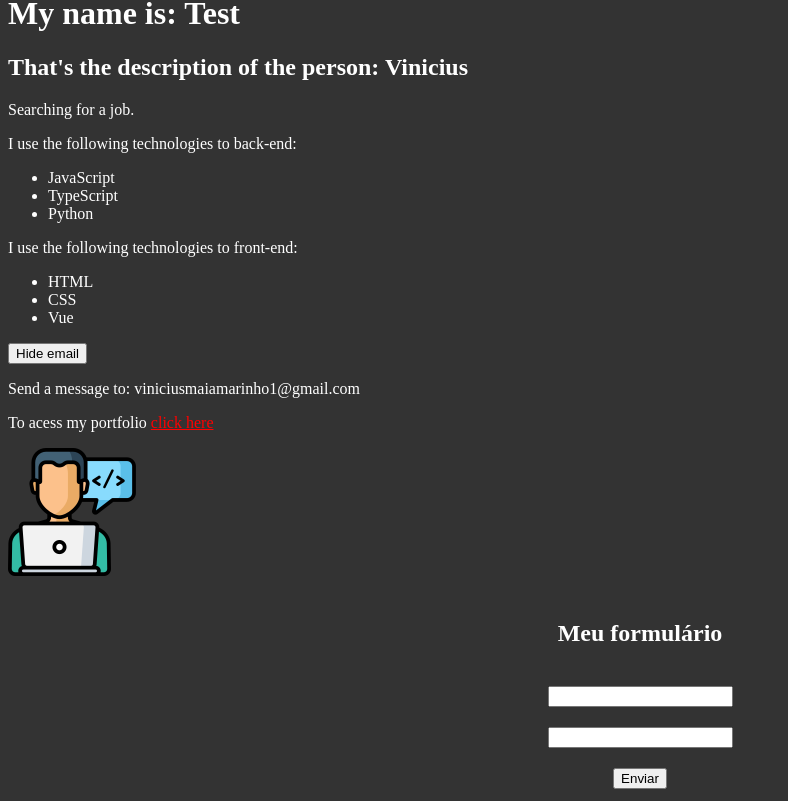
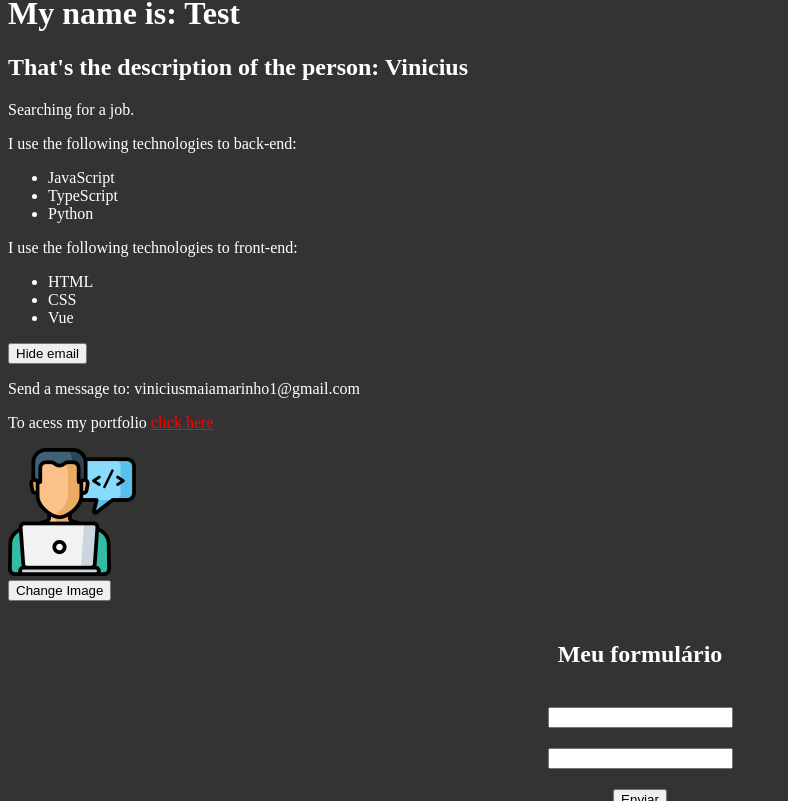
Before and after one commit to ViniciusMaiaM/LeaVue, a Vue app in the folder 04-components/: page / in a window 1280 px wide. Shown: the part 400-1201 px from the top of the page, without its empty margins (0-788 px from the left). Built offline with nearby package versions, Linux system fonts and the light colour scheme.

Commit message:
add emmit

```diff
--- /dev/null
+++ b/04-components/src/components/ChangeImage.vue
@@ -0,0 +1,18 @@
+<template>
+    <div>
+        <button @click="$emit('changeImage')">Change Image</button>
+    </div>
+</template>
+
+<script>
+    export default{
+        name: 'ChangeImage',
+        emits: ['changeImage']
+    }
+</script>
+
+<!--
+    Com o emit é possível ouvir um evento de um componente filho no pai
+    Podendo ativar comportamentos (como métodos) no pai
+    O evento deve ser registrado no componente e é preciso definir o que será feito com a ativação
+-->
--- a/04-components/src/components/Info.vue
+++ b/04-components/src/components/Info.vue
@@ -33,17 +33,20 @@
 </template>
 
 <script>
-    import Picture from './Picture.vue';
+import Picture from './Picture.vue';
     export default{
         name: 'Info',
         components: {
             Picture
         },
+        props:{
+            email: String,
+            // Declaração do que o componente vai receber
+        },
         data(){
             return{
                 working: false,
                 showEmail: true,
-                email: 'viniciusmaiamarinho1@gmail.com',
                 meu_link: 'https://google.com',
                 //v-bind faz ligação entre um dado dinâmico e o que está no template
                 button_text: 'Hide email',
--- a/04-components/src/components/LifeCycle.vue
+++ b/04-components/src/components/LifeCycle.vue
@@ -24,7 +24,7 @@
         },
         methods: {
             lifeCycle() {
-                alert("Array!");
+                console.log("Array!");
             }
         }
     }
--- a/04-components/src/components/Person.vue
+++ b/04-components/src/components/Person.vue
@@ -1,7 +1,8 @@
 <template>
     <div>
         <h2>That's the description of the person: {{ name }}</h2>
-        <Info />
+        <Info :email="email" />
+        <!-- Passagem do dado (props) que irá para o componente -->
         <Form />
     </div>
 </template>
@@ -19,7 +20,8 @@
 
         data(){
             return{
-                name: 'Vinicius'
+                name: 'Vinicius',
+                email: 'viniciusmaiamarinho1@gmail.com'
             }
         }
     }
--- a/04-components/src/components/Picture.vue
+++ b/04-components/src/components/Picture.vue
@@ -1,17 +1,28 @@
 <template>
-    <img :src="avatar" :alt="description">
-    <!-- Os dois pontos funcionam da mesma maneira que colocar o  v-bind -->
+    <div>
+        <img :src="avatar" :alt="description">
+        <!-- Os dois pontos funcionam da mesma maneira que colocar o  v-bind -->
+        <ChangeImage @change-image="changeImage"/>
+    </div>
 </template>
 
 <script>
+import ChangeImage from './ChangeImage.vue';
 export default{
     name: 'Picture',
-
+    components:{
+        ChangeImage
+    },
     data(){
         return{
             avatar: '/img/avatar.png',
             description: 'Vinicius Maia Avatar'
         }
+    },
+    methods:{
+        changeImage(){
+            this.avatar = "/img/avatar2.png"
+        }
     }
 }
 </script>
```
Also changed, not shown: 04-components/public/img/avatar2.png (added).
